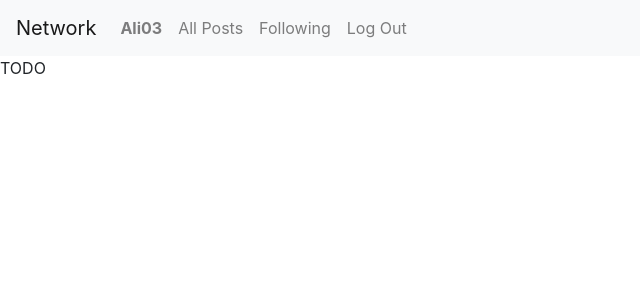
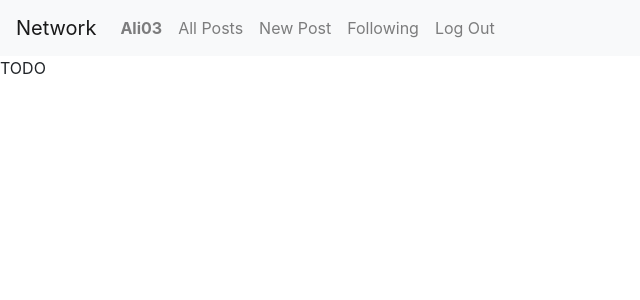
Before and after one commit to aaf36/CS50W-Project4, a Django app: page / in a window 1280 px wide. Shown: the top 300 px of the page, without its empty margins (0-640 px from the left). Run offline with Django 3.2, Linux system fonts and the light colour scheme; a user stored in the database is signed in; some libraries are stand-ins or nearby versions.

Commit message:
added add post and view all posts features

```diff
--- a/network/project4/network/models.py
+++ b/network/project4/network/models.py
@@ -4,3 +4,10 @@ from django.db import models
 
 class User(AbstractUser):
     pass
+
+
+class Post(models.Model):
+    pub_user = models.ForeignKey(User, on_delete=models.CASCADE)
+    Post_text = models.CharField(max_length=250)
+    pub_dateTime = models.DateTimeField(auto_now_add=True)
+    Post_likes = models.IntegerField(default=0)
--- a/network/project4/network/templates/network/layout.html
+++ b/network/project4/network/templates/network/layout.html
@@ -20,9 +20,12 @@
                     </li>
                 {% endif %}
                 <li class="nav-item">
-                  <a class="nav-link" href="{% url 'index' %}">All Posts</a>
+                  <a class="nav-link" href="{% url 'all_posts' %}">All Posts</a>
                 </li>
                 {% if user.is_authenticated %}
+                    <li class="nav-item">
+                        <a class="nav-link" href="{% url 'new_post' %}">New Post</a>
+                    </li>
                     <li class="nav-item">
                         <a class="nav-link" href="#">Following</a>
                     </li>
--- a/network/project4/network/urls.py
+++ b/network/project4/network/urls.py
@@ -7,5 +7,7 @@ urlpatterns = [
     path("", views.index, name="index"),
     path("login", views.login_view, name="login"),
     path("logout", views.logout_view, name="logout"),
-    path("register", views.register, name="register")
+    path("register", views.register, name="register"),
+    path("new", views.new_post, name="new_post"),
+    path("viewAll", views.view_all, name="all_posts")
 ]
--- a/network/project4/network/views.py
+++ b/network/project4/network/views.py
@@ -3,6 +3,8 @@ from django.db import IntegrityError
 from django.http import HttpResponse, HttpResponseRedirect
 from django.shortcuts import render
 from django.urls import reverse
+from .models import Post
+
 
 from .models import User
 
@@ -61,3 +63,22 @@ def register(request):
         return HttpResponseRedirect(reverse("index"))
     else:
         return render(request, "network/register.html")
+
+
+# create post
+def new_post(request):
+    if request.method == "POST":
+        text = request.POST["text"]
+        user = request.user
+        # create new post object
+        post = Post.objects.create(pub_user = user , Post_text = text)
+    else:
+        return render(request, "network/new.html")
+
+    return render(request, "network/index.html")
+
+# view all posts
+def view_all(request):
+    #retrieve all posts ordered from latest created
+    posts = Post.objects.all().order_by('-pub_dateTime')
+    return render(request, "network/allPosts.html", {"posts":posts})
```
Also changed, not shown: network/project4/db.sqlite3.
